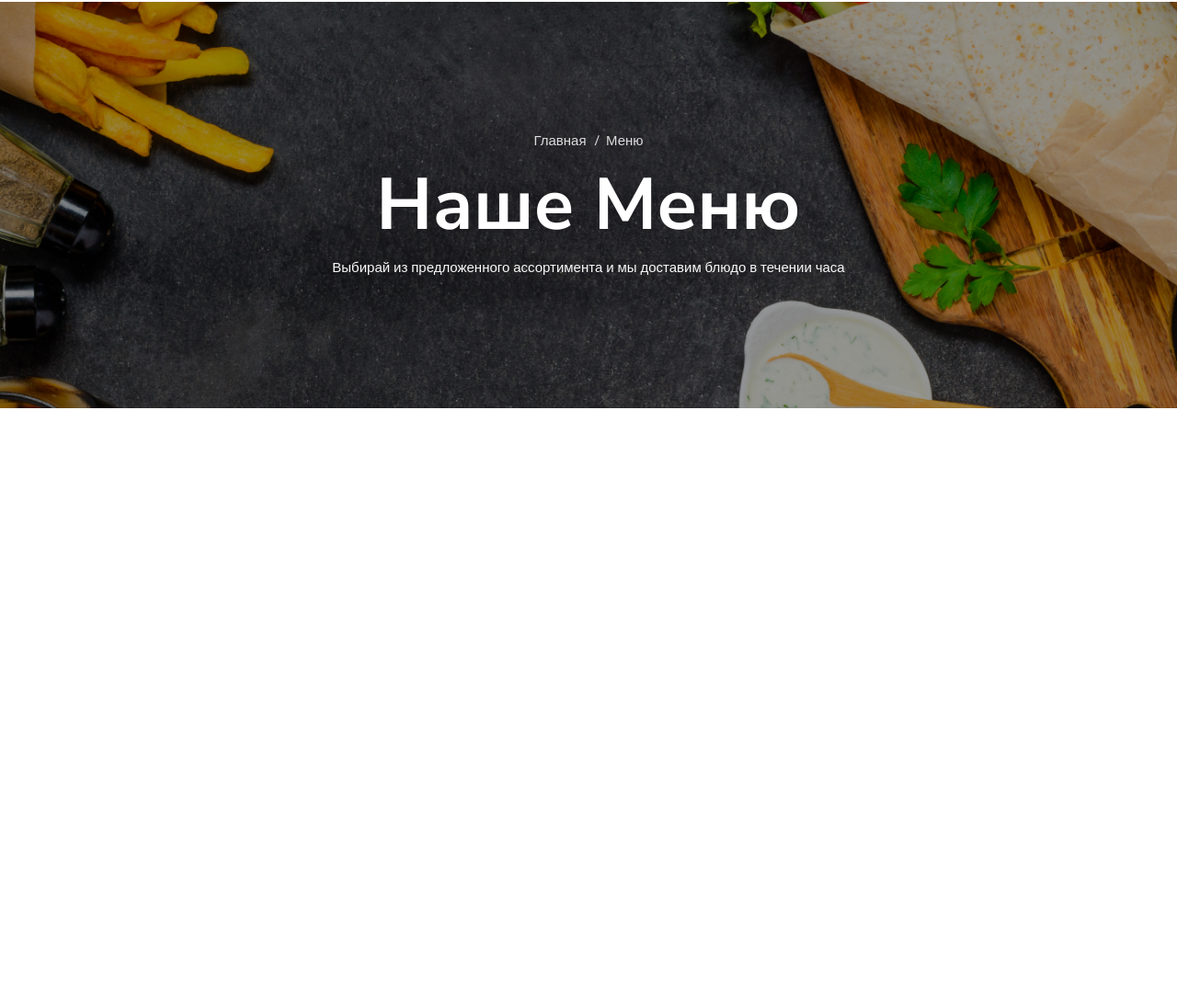
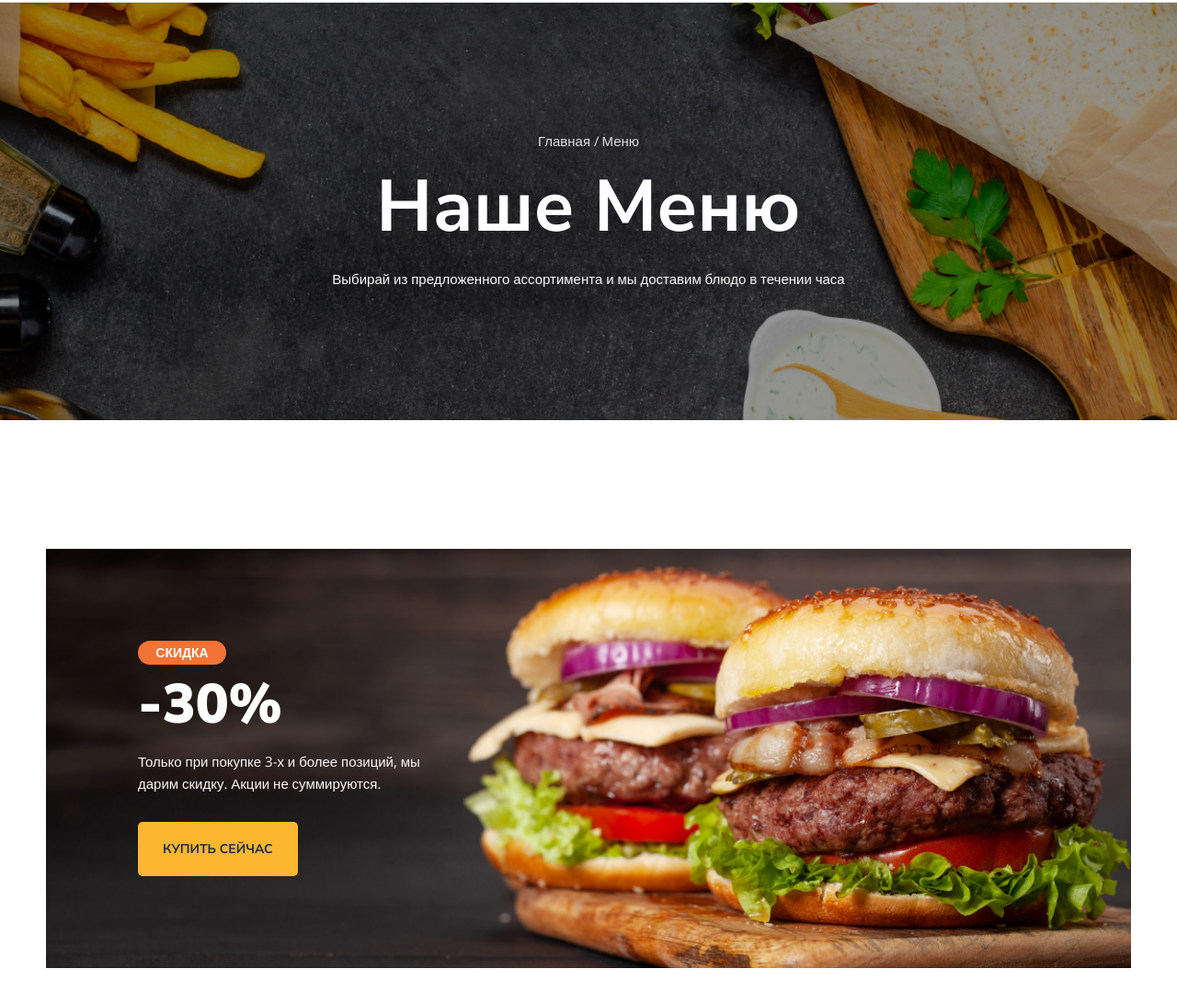
Before and after one commit to el-greka/Module01-Burger, a plain HTML site: page index.html in a window 1280 px wide. Shown: the part 107-1198 px from the top of the page at 92% size. Before the commit the page ends 800 px from the top, so only its background shows below. Drawn offline with nearby package versions, Linux system fonts and the light colour scheme.

Commit message:
Release 0

```diff
--- a/index.html
+++ b/index.html
@@ -21,8 +21,8 @@
           <a href="#" class="header-logo"></a>
           <nav>
             <ul class="header-nav">
-              <li><a href="#" class="active"></a>Главная</li>
-              <li><a href="#"></a>Меню</li>
+              <li><a href="#"></a>Главная</li>
+              <li><a href="#" class="active"></a>Меню</li>
               <li><a href="#"></a>О нас</li>
               <li><a href="#"></a>Контакты</li>
             </ul>
@@ -50,5 +50,19 @@
         </p>
       </div>
     </div>
+    <main>
+      <div class="banner">
+        <div class="container">
+          <div class="banner-box">
+            <h2 class="banner-title"><span>скидка</span>-30% </h2>
+            <p class="banner-text">Только при покупке 3-х и более позиций, мы дарим скидку. Акции не суммируются.
+            </p>
+            <a class="banner-link" href="#">купить сейчас</a>
+          </div>
+        </div>
+      </div>
+
+
+    </main>
   </body>
 </html>
--- a/styles/main.css
+++ b/styles/main.css
@@ -6,6 +6,9 @@ body {
   margin: 0 auto;
   padding-left: 15px;
   padding-right: 15px;
+}
+header {
+  border-bottom: 1px solid #dedede;
 }
 .header {
   font-family: "Open Sans", sans-serif;
@@ -35,6 +38,9 @@ body {
   color: #443737;
   text-decoration: none;
 }
+.header-nav a:hover {
+  color: #ffc725;
+}
 .header-nav a::after {
   content: "";
   width: 100%;
@@ -53,6 +59,7 @@ body {
   border: none;
   padding: 0;
   gap: 10px;
+  cursor: pointer;
 }
 .button-item {
   position: relative;
@@ -83,6 +90,7 @@ body {
   background-size: cover;
   background-position: center center;
   padding: 142px 0;
+  margin-bottom: 140px;
 }
 .breadcrumbs {
   padding-left: 0;
@@ -90,7 +98,7 @@ body {
   list-style-type: none;
   display: flex;
   justify-content: center;
-  gap: 16px;
+  gap: 7px;
 }
 .breadcrumbs a {
   color: #dedede;
@@ -98,25 +106,82 @@ body {
   font-family: "Open Sans", sans-serif;
   text-decoration: none;
 }
+.breadcrumbs a:hover {
+  color: #ffc725;
+}
 .breadcrumbs a::before {
   content: "/";
   position: relative;
-  left: -7px;
+  left: -3px;
+  pointer-events: none;
 }
+.breadcrumbs a:hover::before {
+  color: #dedede;
+}
+
 .breadcrumbs li:first-child a::before {
   display: none;
 }
 .title {
   font-weight: 700;
   font-size: 79px;
-  margin-top: 10px;
-  margin-bottom: 10px;
+  margin-top: 17px;
+  margin-bottom: 20px;
 }
 .description {
   font-family: "Open Sans", sans-serif;
   font-size: 15px;
   color: #faf9f9;
-  line-height: 1.5;
+  line-height: 1.6;
   max-height: 320px;
   margin: 0 auto;
 }
+.banner-box{
+  background-image: url(../image/homemade-tasty-beef-burger-4BM65XU\ \(1\).png);
+  background-size: cover;
+  background-position: center center;
+  padding: 100px 100px 120px 100px;
+  margin-bottom: 100px;
+}
+.banner-link {
+  font-size: 14px;
+  font-weight: 700;
+  color:#1e2f40 ;
+  text-decoration: none;
+  /* text-align: center; */
+  background-color: #fbb731;
+  border-radius: 5px;
+  cursor: pointer;
+  padding: 20px 27px;
+  text-transform: uppercase;
+}
+.banner-title{
+  font-size: 60px;
+  font-weight: 900;
+  color: #ffffff;
+  margin-bottom: 12px;
+  margin-top: 0;
+}
+.banner-title span{
+  font-family:"Open Sans", sans-serif;
+  font-size: 14px;
+  font-weight: 600;
+  text-transform: uppercase;
+  text-align: center;
+  background-color: #f37335;
+  border-radius: 14px;
+  display: block;
+  max-width: 96px;
+  padding: 5px 0;
+  margin-bottom: 9px;
+}
+.banner-text{
+  font-family:"Open Sans", sans-serif;
+  font-weight: 400;
+  font-size: 15px;
+  line-height: 1.6;
+  color: #faf9f9;
+  max-width: 325px;
+  padding-bottom: 35px;
+  margin-bottom: 15px;
+}
```
Also changed, not shown: image/homemade-tasty-beef-burger-4BM65XU (1).png (added), 1 other file.
